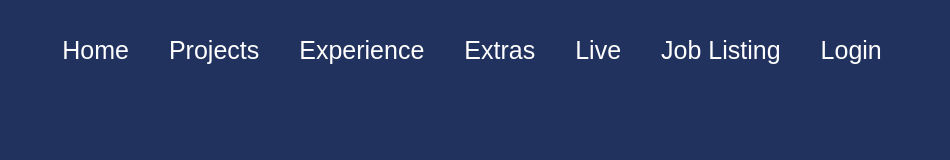
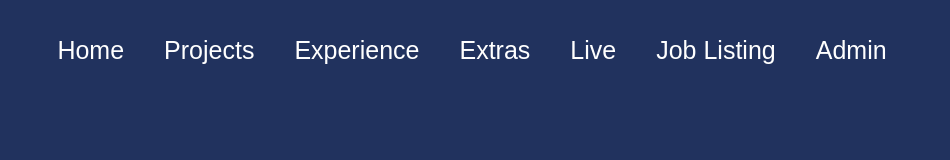
Before and after one commit to gods-righteous-man/gods-righteous-man.github.io, a React (Create React App) app: page / in a window 1280 px wide. Shown: the top 160 px of the page, without its empty margins (168-1118 px from the left). Built offline with nearby package versions, Linux system fonts and the light colour scheme; the HTML template or start-up script is replaced by a standard one.

Commit message:
admin changes

```diff
--- a/src/component/AddJobPost.js
+++ b/src/component/AddJobPost.js
@@ -43,7 +43,7 @@
 
   const handleLogout = () => {
     localStorage.removeItem('token'); // Clear the token from local storage
-    history('/register'); // Redirect to the login page
+    history('/login'); // Redirect to the login page
   };
 
   return (
--- a/src/component/Navbar.js
+++ b/src/component/Navbar.js
@@ -27,7 +27,7 @@
             <Link to="/extras">Extras</Link>
             <Link to="/liveProject">Live</Link>
             <Link to="/jobListing">Job Listing</Link>
-            <Link to= "/login">Login</Link>
+            <Link to= "/login">Admin</Link>
         </div>
     </div>
   )
```
